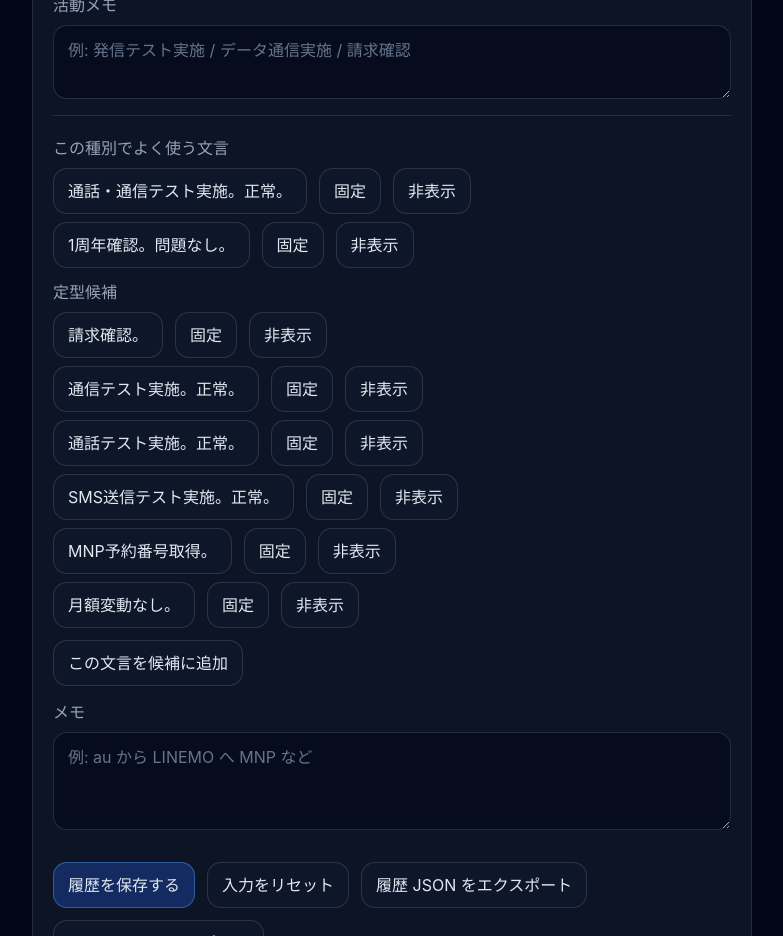
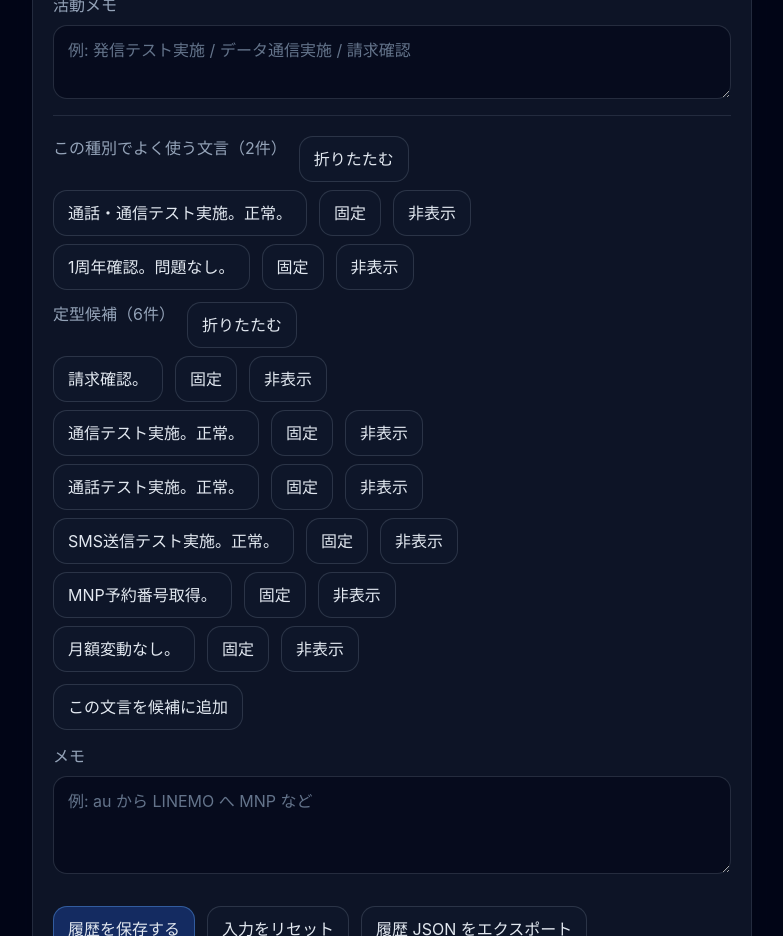
Before and after one commit to Driedsandwich/line-ops-ledger, a React (Vite) app: page /lines/history in a window 1280 px wide. Shown: the part 1280-2216 px from the top of the page, without its empty margins (280-1063 px from the left). Built offline with nearby package versions, Linux system fonts and the light colour scheme.

Commit message:
feat: collapse history memo quick pick sections (#154)

```diff
--- /dev/null
+++ b/src/lib/collapsedActivityMemoSections.ts
@@ -0,0 +1,37 @@
+const STORAGE_KEY = 'line-ops-ledger.collapsed-activity-memo-sections';
+
+function isStringArray(value: unknown): value is string[] {
+  return Array.isArray(value) && value.every((item) => typeof item === 'string');
+}
+
+function sanitizeCollapsedActivityMemoSections(value: unknown): string[] {
+  if (!isStringArray(value)) {
+    return [];
+  }
+
+  return [...new Set(value.map((item) => item.trim()).filter(Boolean))];
+}
+
+export function loadCollapsedActivityMemoSections(): string[] {
+  if (typeof window === 'undefined') {
+    return [];
+  }
+
+  try {
+    const raw = window.localStorage.getItem(STORAGE_KEY);
+    if (!raw) {
+      return [];
+    }
+    return sanitizeCollapsedActivityMemoSections(JSON.parse(raw));
+  } catch {
+    return [];
+  }
+}
+
+export function saveCollapsedActivityMemoSections(sectionKeys: string[]): string[] {
+  const sanitized = sanitizeCollapsedActivityMemoSections(sectionKeys);
+  if (typeof window !== 'undefined') {
+    window.localStorage.setItem(STORAGE_KEY, JSON.stringify(sanitized));
+  }
+  return sanitized;
+}
--- a/src/pages/HistoryPage.tsx
+++ b/src/pages/HistoryPage.tsx
@@ -12,6 +12,7 @@ import {
 import { loadNotificationSettings } from '../lib/notificationSettings';
 import { updateLineDraft } from '../lib/lineDrafts';
 import { getAllActivityTypes, loadCustomActivityTypes } from '../lib/activityTypeSettings';
+import { loadCollapsedActivityMemoSections, saveCollapsedActivityMemoSections } from '../lib/collapsedActivityMemoSections';
 import { loadCustomActivityMemoTemplates, saveCustomActivityMemoTemplates } from '../lib/customActivityMemoTemplates';
 import { loadHiddenActivityMemoTemplates, saveHiddenActivityMemoTemplates } from '../lib/hiddenActivityMemoTemplates';
 import { loadPinnedActivityMemoTemplates, savePinnedActivityMemoTemplates } from '../lib/pinnedActivityMemoTemplates';
@@ -651,6 +652,7 @@ export function HistoryPage(): JSX.Element {
   const [customActivityMemoTemplates, setCustomActivityMemoTemplates] = useState<string[]>(() => loadCustomActivityMemoTemplates());
   const [hiddenActivityMemoTemplates, setHiddenActivityMemoTemplates] = useState<string[]>(() => loadHiddenActivityMemoTemplates());
   const [pinnedActivityMemoTemplates, setPinnedActivityMemoTemplates] = useState<string[]>(() => loadPinnedActivityMemoTemplates());
+  const [collapsedActivityMemoSections, setCollapsedActivityMemoSections] = useState<string[]>(() => loadCollapsedActivityMemoSections());
   const historyImportInputRef = useRef<HTMLInputElement | null>(null);
 
   const notificationSettings = loadNotificationSettings();
@@ -698,10 +700,18 @@ export function HistoryPage(): JSX.Element {
       return null;
     }
 
+    const isCollapsed = collapsedActivityMemoSections.includes(sectionKey);
+
     return (
       <>
-        <p className="muted" style={{ marginTop: sectionKey === 'pinned' ? 0 : '0.75rem', marginBottom: '0.5rem' }}>{title}</p>
-        <div className="stack" style={{ gap: '0.5rem' }}>
+        <div className="button-row button-row--tight" style={{ marginTop: sectionKey === 'pinned' ? 0 : '0.75rem', marginBottom: '0.5rem' }}>
+          <p className="muted" style={{ margin: 0 }}>{title}（{quickPicks.length}件）</p>
+          <button type="button" className="button" onClick={() => toggleActivityMemoSection(sectionKey)}>
+            {isCollapsed ? '展開' : '折りたたむ'}
+          </button>
+        </div>
+        {isCollapsed ? null : (
+          <div className="stack" style={{ gap: '0.5rem' }}>
           {quickPicks.map((option) => (
             (() => {
               const isCustom = isCustomActivityMemoTemplate(customActivityMemoTemplates, option);
@@ -771,7 +781,8 @@ export function HistoryPage(): JSX.Element {
               );
             })()
           ))}
-        </div>
+          </div>
+        )}
       </>
     );
   }
@@ -781,10 +792,19 @@ export function HistoryPage(): JSX.Element {
       return null;
     }
 
+    const sectionKey = 'hidden';
+    const isCollapsed = collapsedActivityMemoSections.includes(sectionKey);
+
     return (
       <>
-        <p className="muted" style={{ marginTop: '0.75rem', marginBottom: '0.5rem' }}>非表示候補</p>
-        <div className="stack" style={{ gap: '0.5rem' }}>
+        <div className="button-row button-row--tight" style={{ marginTop: '0.75rem', marginBottom: '0.5rem' }}>
+          <p className="muted" style={{ margin: 0 }}>非表示候補（{quickPicks.length}件）</p>
+          <button type="button" className="button" onClick={() => toggleActivityMemoSection(sectionKey)}>
+            {isCollapsed ? '展開' : '折りたたむ'}
+          </button>
+        </div>
+        {isCollapsed ? null : (
+          <div className="stack" style={{ gap: '0.5rem' }}>
           {quickPicks.map((option) => (
             <div key={`hidden-${option}`} className="button-row button-row--tight">
               <span className="badge">{option}</span>
@@ -798,7 +818,8 @@ export function HistoryPage(): JSX.Element {
               ) : null}
             </div>
           ))}
-        </div>
+          </div>
+        )}
       </>
     );
   }
@@ -841,6 +862,13 @@ export function HistoryPage(): JSX.Element {
     setErrorMessage(null);
     setSuccessMessage(null);
     setReviewSuggest(null);
+  }
+
+  function toggleActivityMemoSection(sectionKey: string): void {
+    const nextCollapsed = collapsedActivityMemoSections.includes(sectionKey)
+      ? collapsedActivityMemoSections.filter((item) => item !== sectionKey)
+      : [...collapsedActivityMemoSections, sectionKey];
+    setCollapsedActivityMemoSections(saveCollapsedActivityMemoSections(nextCollapsed));
   }
 
   function pinActivityMemoTemplate(template: string): void {
```
Also changed, not shown: 4 other files (tests, documents, lock files or other folders).
